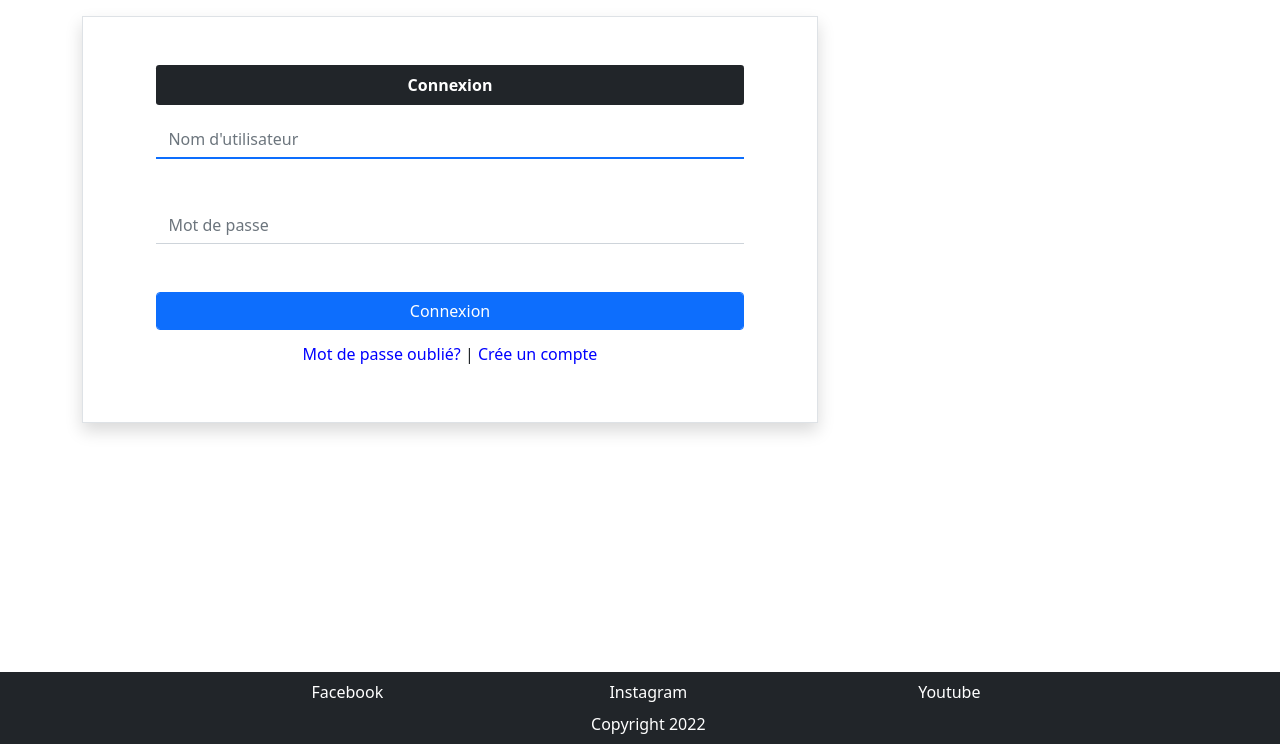
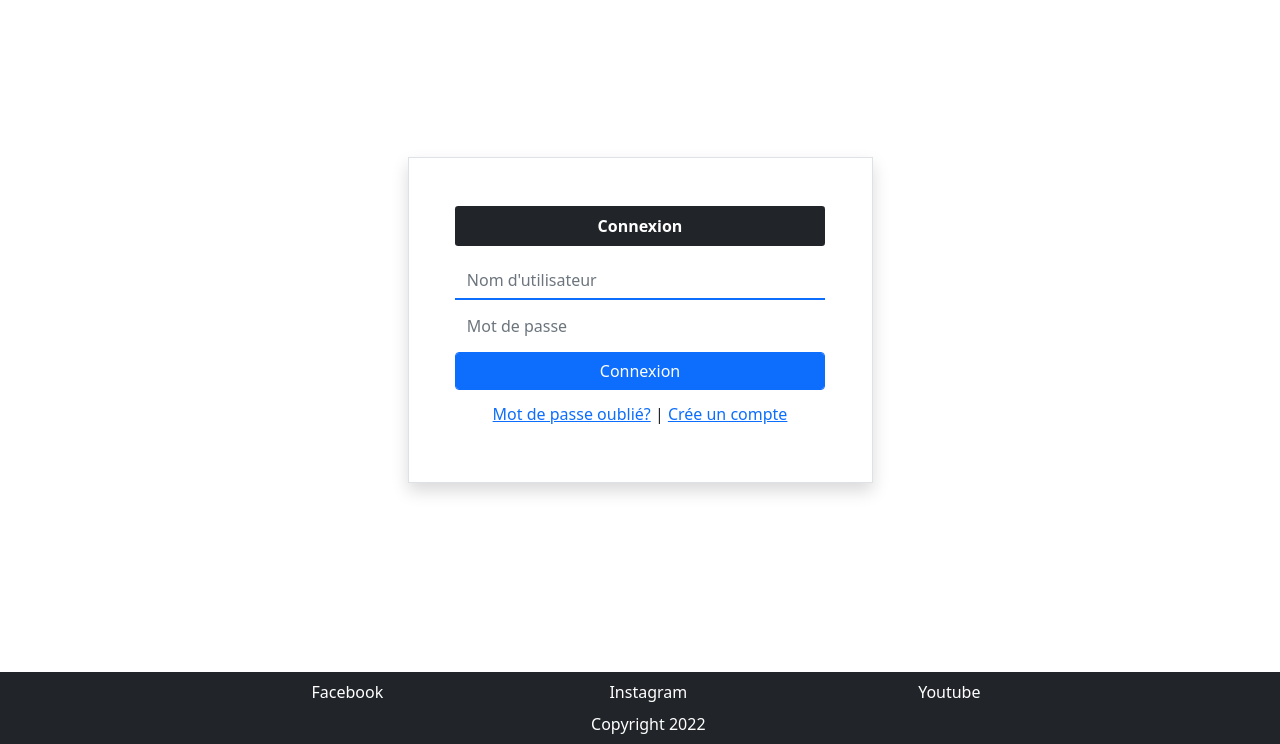
Before and after one commit to Fahazavana/MK-Forum, a Django app: page /account/login/ in a window 1280 px wide. Shown: the part 56-800 px from the top of the page. Run offline with Django 4.2, Linux system fonts and the light colour scheme; some libraries are stand-ins or nearby versions; some web fonts are replaced.

Commit message:
User registration

```diff
--- a/static/css/login.css
+++ b/static/css/login.css
@@ -1,19 +1,26 @@
-.login-header{
+.login-header {
     width: 80%;
     padding: 0.5em 1em;
     border-radius: 0.2em;
 }
-  .my_login{
+.my_login {
     border-top: none;
-	border-left: none ;
+    border-left: none;
     border-right: none;
     border-radius: 0;
+    border-bottom: 2px;
 }
-  .my_login:focus{
+.my_login:focus {
     border-top: none;
-	border-left: none ;
+    border-left: none;
     border-right: none;
-	border-bottom: 2px solid #0d6efd ;
+    border-bottom: 2px solid #0d6efd;
     border-radius: 0;
     box-shadow: none;
 }
+
+.user-form {
+    min-width: 350px;
+    width: 75%;
+    max-width: 750px;
+}
--- a/static/css/styles.css
+++ b/static/css/styles.css
@@ -18,17 +18,6 @@ main {
     display: block;
 }
 
-.error_list ul,
-.help_text ul {
-    list-style: none;
-    padding: 0px;
-    margin: 0px;
-}
-
-.errorlist+li {
-    display: none;
-}
-
 .account-avatar {
     width: 20vw;
     height: 20vw;
@@ -36,14 +25,6 @@ main {
     display: block;
 }
 
-.color-cyan {
-    background-color: cyan;
-}
-
-a {
-    color: blue;
-    text-decoration: none;
-}
 
 .infoc {
     background-color: rgb(190, 190, 190);
--- a/templates/base.html
+++ b/templates/base.html
@@ -83,7 +83,7 @@
                         </li>
                         {% else %}
                         <li class="nav-item">
-                            <a href="" class="nav-link text-white"
+                            <a href="{% url 'user_app:create' %}" class="nav-link text-white"
                                 ><i class="fas fa-plus"></i> Crée un compte</a
                             >
                         </li>
@@ -98,6 +98,7 @@
             </div>
         </nav>
         <!-- main image & intro -->
+        {% block main %}
         <main>
             <div class="container">
                 <div class="row">
@@ -108,6 +109,7 @@
                 </div>
             </div>
         </main>
+        {% endblock main%}
         <!-- Footer -->
         <footer class="footer mt-5 p-2 bg-dark">
             <div class="container-lg">
--- a/templates/users/user_login.html
+++ b/templates/users/user_login.html
@@ -1,23 +1,26 @@
-{% extends "base.html" %} {% load static%} {% block title %}Connexion{%endblock%} {% block styles%}
-<link href="{% static 'css/login.css'%}" rel="stylesheet" />
-{%endblock%} {% block corps %}
-<div class="border py-5 shadow">
+{% extends "base.html" %} {% load static%} {% block title %} Connexion {% endblock %}
+ {% block styles %}
+<link href="{% static 'css/login.css'%}" rel="stylesheet" /> {% endblock %}
+{% block main %}
+<main class="container d-flex justify-content-center align-items-center">
+        <div class="border py-5 shadow col-md-5">
             <div
-        class="login-header text-center m-auto fw-bold bg-dark text-white mb-3"
+                class="login-header text-center mx-auto fw-bold bg-dark text-white mb-3"
             >
                 Connexion
             </div>
-    <div style="width: 80%" class="m-auto form-group has-warning has-feddback">
-        <form action="." method="post">
+            <div
+                style="width: 80%"
+                class="mx-auto form-group has-warning has-feddback"
+            >
+                <form action="." method="POST">
                     {% csrf_token %} {% for err in form.non_field_errors %}
                     <div
                         class="text-danger text-center border border-2 rounded-3 border-danger mb-3 p-2"
                     >
-                <p>{{ err }}</p>
+                        <p class="m-0">{{ err }}</p>
                     </div>
-            {% endfor %}
-
-            {% for field in form %} {{ field }} {% endfor %}
+                    {% endfor %} {% for field in form %} {{ field }} {% endfor %}
                     <input
                         type="submit"
                         value="Connexion"
@@ -26,8 +29,9 @@
                 </form>
             </div>
             <div class="text-center p-2 mt-1">
-        <a href=""> Mot de passe oublié?</a> | <a href=""> Crée un compte</a>
+                <a href=""> Mot de passe oublié?</a> |
+                <a href="{% url 'user_app:create' %}"> Crée un compte</a>
             </div>
         </div>
-
-{% endblock %}
+    </main>
+{% endblock main %}
--- a/users/forms.py
+++ b/users/forms.py
@@ -1,9 +1,9 @@
 from django import forms
 from django.forms.utils import ErrorList
-from django.contrib.auth.forms import AuthenticationForm
+from django.contrib.auth.forms import AuthenticationForm, UserCreationForm
 
 
-class ParagraphError(ErrorList):
+class TextErrorList(ErrorList):
     def __str__(self):
         return self.as_div()
 
@@ -11,16 +11,28 @@ class ParagraphError(ErrorList):
         if not self:
             return ''
         else:
-            return '%s' % ''.join(["%s" % error for error in self])
+            return '%s' % ''.join(['%s' % e for e in self])
 
 
-class LoginForm(AuthenticationForm):
+class UserLoginForm(AuthenticationForm):
     def __init__(self, *args, **kwargs):
+        super().__init__(*args, **kwargs)
         self.error_css_class = "text-danger"
+        self.error_class = TextErrorList
+        self.error_messages['invalid_login'] = "Saisissez un nom d’utilisateur et un mot de passe valides."
+        self.fields['username'].widget.attrs.update(
+            {'class': 'form-control mb-2 my_login', "placeholder": "Nom d'utilisateur"})
+        self.fields['password'].widget.attrs.update(
+            {'class': 'form-control mb-2 my_login', "placeholder": "Mot de passe"})
+
+
+class UserRegistrationForm(UserCreationForm):
+    def __init__(self, *args, **kwargs):
         super().__init__(*args, **kwargs)
-        self.error_class = ParagraphError
-        #self.error_messages['invalid_login'] = "Nom d'utilisateur ou mots de passe invalide"
+        self.error_class = TextErrorList
         self.fields['username'].widget.attrs.update(
-            {'class': 'form-control mb-5 my_login', "placeholder": "Nom d'utilisateur"})
-        self.fields['password'].widget.attrs.update(
-            {'class': 'form-control mb-5 my_login', "placeholder": "Mot de passe"})
+            {'class': 'form-control mb-2 my_login', "placeholder": "Nom d'utilisateur"})
+        self.fields['password1'].widget.attrs.update(
+            {'class': 'form-control mb-1 my_login', "placeholder": "Mot de passe"})
+        self.fields['password2'].widget.attrs.update(
+            {'class': 'form-control mb-1 my_login', "placeholder": "Re-saisir votre mots de passe"})
--- a/users/urls.py
+++ b/users/urls.py
@@ -1,12 +1,12 @@
 from django.urls import path
-from django.contrib.auth.views import LoginView, LogoutView
-from .forms import LoginForm, ParagraphError
+from django.contrib.auth.views import LogoutView
 from . import views
 
 
 app_name = "user_app"
 
 urlpatterns = [
-    path("login/", LoginView.as_view(template_name="users/user_login.html",
-         authentication_form=LoginForm), name="login"),
-   	path("logout/", LogoutView.as_view(next_page='user_app:login'), name="logout")]
+    path("login/", views.LoginUserView.as_view(), name='login'),
+    path("logout/", LogoutView.as_view(next_page='user_app:login'), name="logout"),
+    path("create/", views.registerUser, name='create')
+]
--- a/users/views.py
+++ b/users/views.py
@@ -1,3 +1,24 @@
-from django.shortcuts import render
+from django.shortcuts import render, redirect
+from django.contrib.auth.views import LoginView
+from .forms import UserLoginForm, UserRegistrationForm
 
 # Create your views here.
+
+
+class LoginUserView(LoginView):
+	template_name = 'users/user_login.html'
+	form_class = UserLoginForm
+	redirect_authenticated_user = True
+
+
+def registerUser(request):
+	if request.user.is_authenticated:
+		return redirect("forum_app:index")
+	if request.method == 'POST':
+		form = UserRegistrationForm(request.POST)
+		if form.is_valid:
+			form.save()
+			return redirect("user_app:login")
+	else:
+		form = UserRegistrationForm()
+	return render(request, 'users/user_register.html', {'form': form})
```
Also changed, not shown: templates/users/user_register.html (added, +34 -0 lines). Lines whose indentation alone changed are shown as unchanged.
